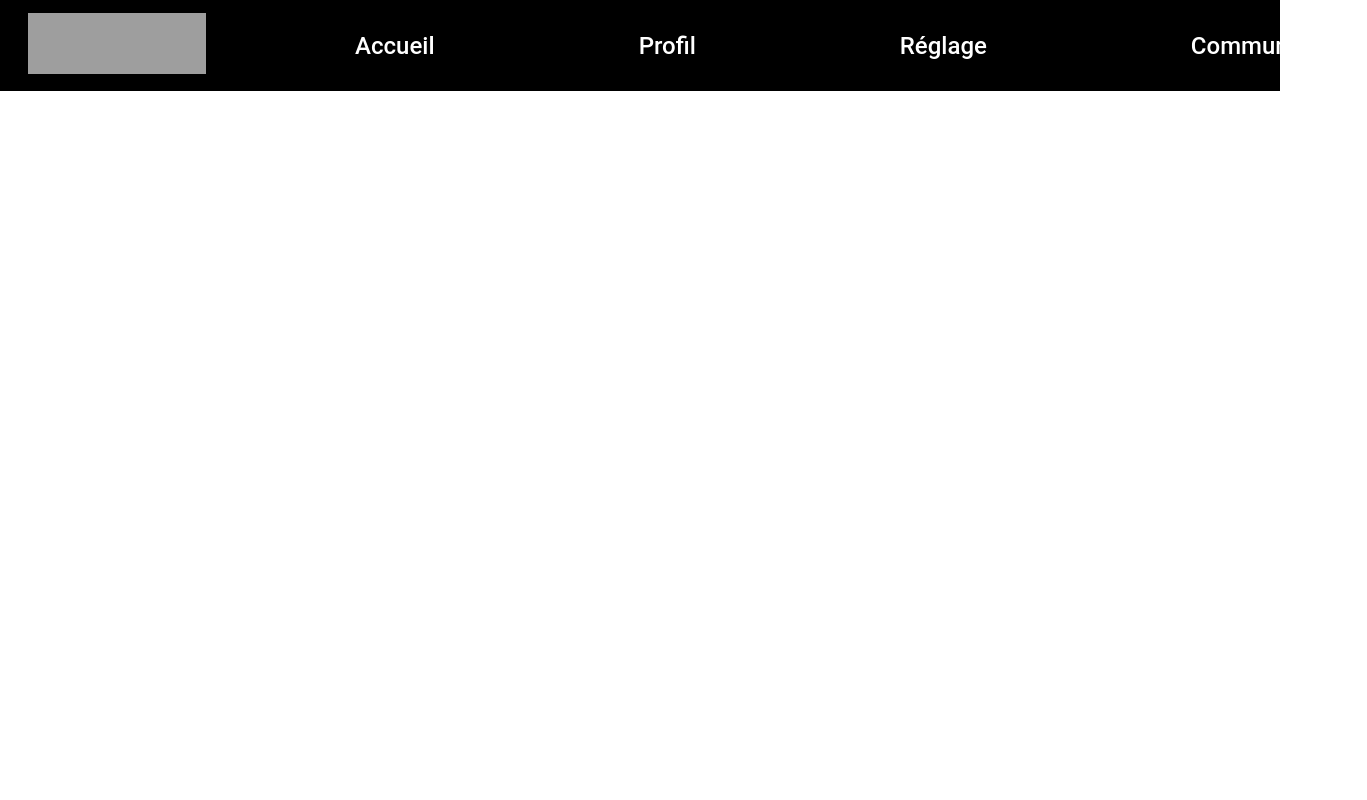
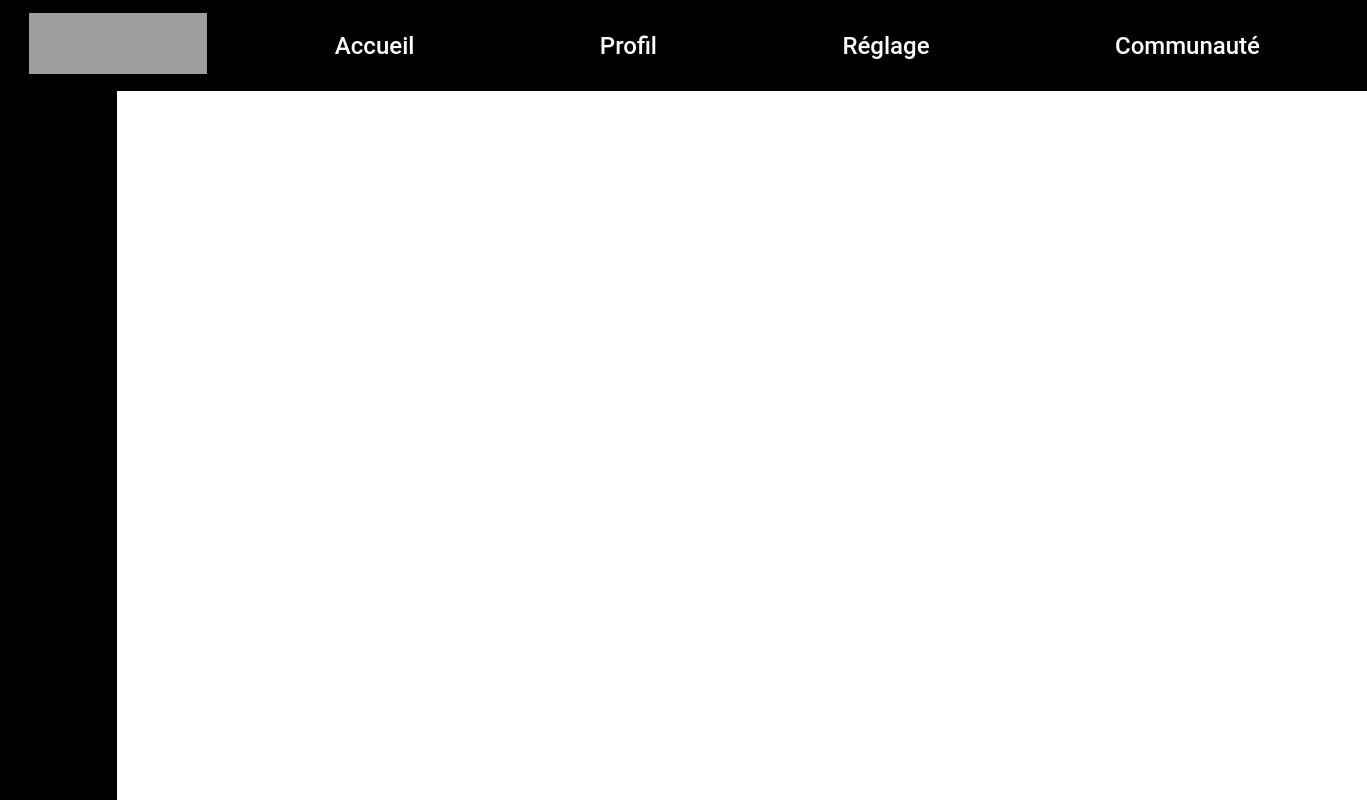
Before and after one commit to carra1358/amandine_carreno_p12_030322, a React (Create React App) app: page / in a window 1280 px wide. Shown: the top 800 px of the page, 1367 px wide, since content can reach past the window. Built offline with nearby package versions, Linux system fonts and the light colour scheme; grey boxes are pictures that could not be loaded.

Commit message:
simple static layout
- header completed
- vertival layout partialy done

```diff
--- a/src/App.js
+++ b/src/App.js
@@ -17,12 +17,10 @@ function App() {
           </ul>
         </nav>
       </header>
-      <main>
-
-      </main>
-      <footer>
-
-      </footer>
+       <div className='main_content'>
+         <aside className='vertical_nav'></aside>
+         <main className='user_content'></main>
+       </div>
     </div>
   );
 }
--- a/src/index.css
+++ b/src/index.css
@@ -6,8 +6,3 @@ body {
   -webkit-font-smoothing: antialiased;
   -moz-osx-font-smoothing: grayscale;
 }
-
-code {
-  font-family: source-code-pro, Menlo, Monaco, Consolas, 'Courier New',
-    monospace;
-}
--- a/src/styles/app.scss
+++ b/src/styles/app.scss
@@ -1,16 +1,18 @@
+nav{
+    width: 76%;
+}
 
 .main_nav{
     padding: 0;
+    width: 100%;
     list-style: none;
     display: flex;
+    justify-content: space-between;
     font-size: 24px;
     font-weight: 500;
-
+    margin: 0;
     li{
-        margin-right: 204px;
-    }
-    li:last-child{
-        margin-right: 0;
+        margin: 20px;
     }
 }
 
@@ -19,16 +21,32 @@
     align-items: center;
     width: 100%;
     height: 91px;
+    padding-right: 87px;
     background-color: black;
     color: white;
 }
 
 
 .logo_container{
-    margin: 0 149px 0 28px ;
+    width: 24%;
+    margin-right: 10px;
     img{
+        margin-left: 29px;
         width: 178px;
         height: 60.93px;
     }
 
 }
+
+.main_content{
+    width: 117px;
+    height: 780px;
+    display: flex;
+
+}
+
+.vertical_nav{
+    width: 117px;
+    height: 100%;
+     background-color: black;
+    }
```
